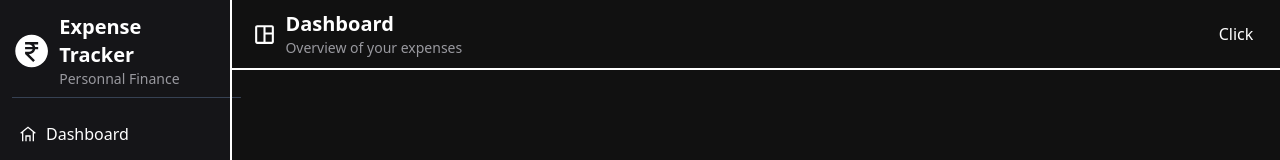
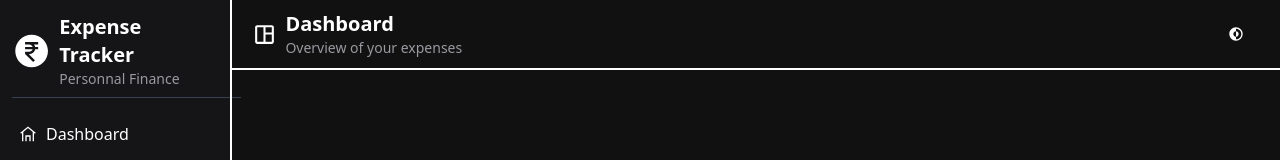
Before and after one commit to navaneethk-000/Expense-Tracker, a React (Vite) app: page / in a window 1280 px wide. Shown: the top 160 px of the page. Built offline with nearby package versions, Linux system fonts and the light colour scheme.

Commit message:
second commit

```diff
--- a/src/components/Navbar.jsx
+++ b/src/components/Navbar.jsx
@@ -1,6 +1,6 @@
 import { useEffect, useState } from "react";
 import { MdOutlineSpaceDashboard } from "react-icons/md";
-
+import { CgDarkMode } from "react-icons/cg";
 const Navbar = () => {
   const [theme, setTheme] = useState(
     () => localStorage.getItem("theme") || "dark"
@@ -29,9 +29,9 @@ const Navbar = () => {
       </div>
       <button
         onClick={toggleTheme}
-        className="w-12 h-12 flex items-center justify-center rounded-full transition-all duration-300"
+        className="w-12 h-12 flex items-center justify-center rounded-full transition-all duration-300 cursor-pointer"
       >
-        Click
+        <CgDarkMode />
       </button>
     </div>
   );
--- a/src/pages/cards/DashboardCards.jsx
+++ b/src/pages/cards/DashboardCards.jsx
@@ -3,8 +3,8 @@ const DashboardCard = ({
   title,
   amount,
   description,
-  Icon,
-  TextIcon,
+//   Icon,
+//   TextIcon,
   iconSize = 24,
 }) => {
   return (
```
